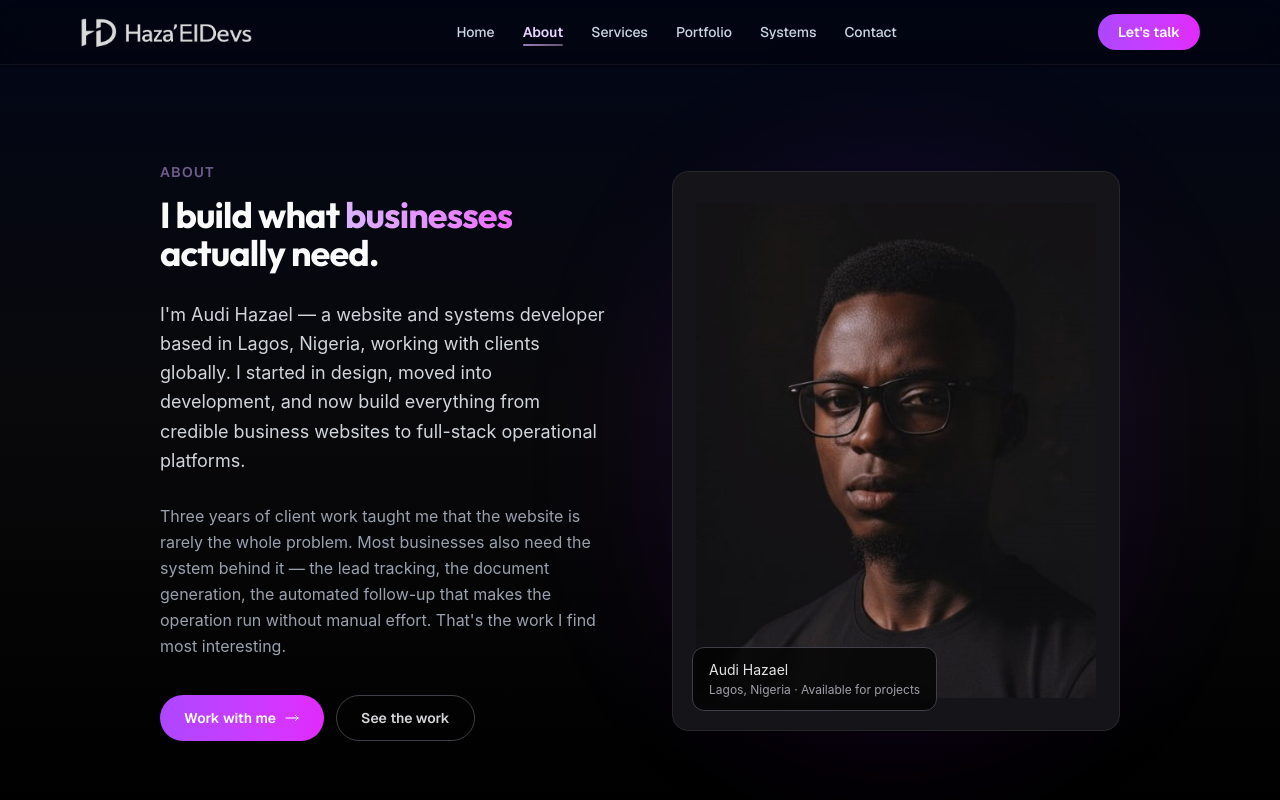
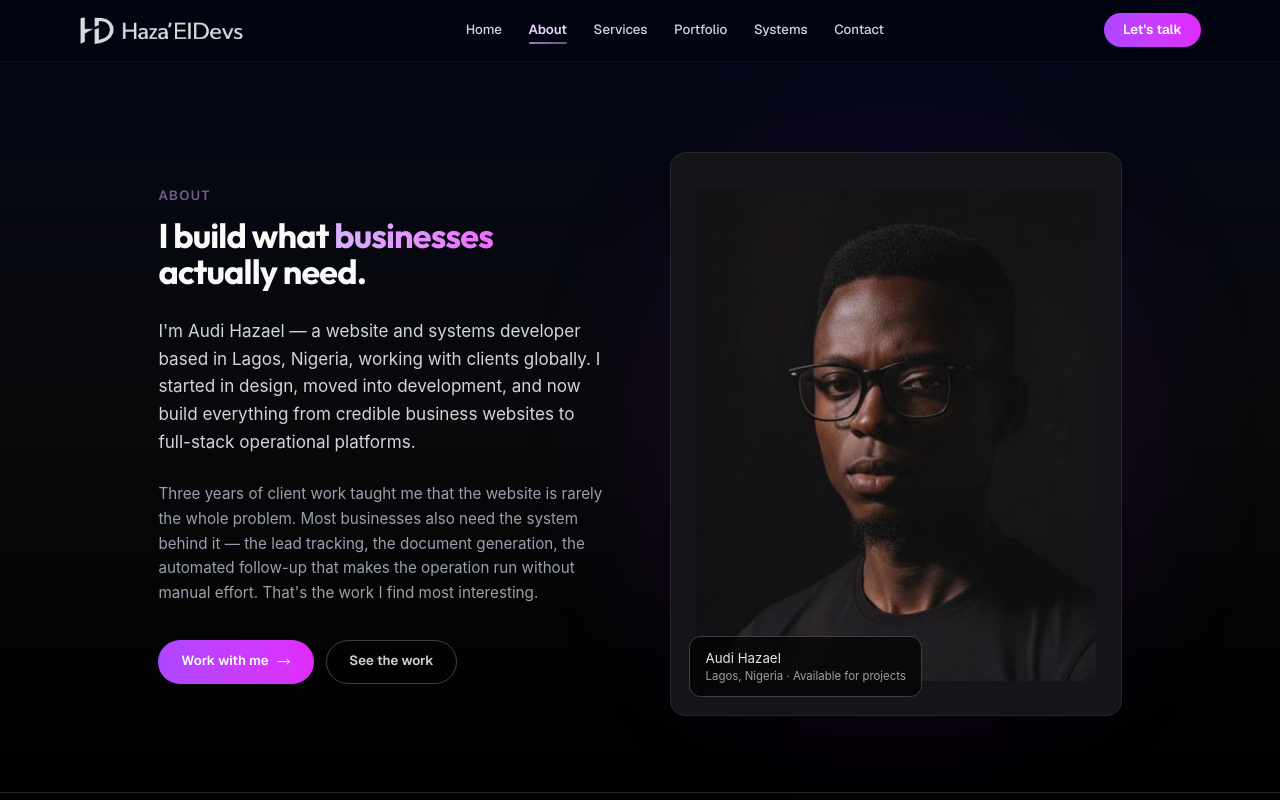
Before and after one commit to AudiHazael/hazaeldevs-portfolio, a Next.js app: page /about in a window 1280 px wide. Built offline with nearby package versions, Linux system fonts and the light colour scheme.

Commit message:
Minor aesthetic fixes

```diff
--- a/app/about/page.js
+++ b/app/about/page.js
@@ -92,24 +92,24 @@ const waLink = (msg) =>
 
 const timeline = [
   {
-    year: "2022-23",
+    year: "2021-23",
     title: "Started with design",
     desc: "Picked up Figma and learned to design interfaces before writing a single line of code. That grounding in visual thinking still shapes how every project is approached.",
   },
   {
     year: "2023–24",
     title: "First client projects",
-    desc: "Moved from design into development. Built first client sites — Artist Kelle, Soy-Joy, i4DT — learning how real businesses think about their online presence.",
+    desc: "Moved from design into development. Built first client sites — Luxor, Soy-Joy — learning how real businesses think about their online presence.",
   },
   {
-    year: "2024",
+    year: "2024-25",
     title: "Deeper client work",
-    desc: "Karez Nigeria, Luxor, Extensive Academy. Each project added a layer — automotive, premium brand, collaborative frontend with another developer.",
+    desc: "Karez Nigeria, Artist Kelle, i4DT, Extensive Academy. Each project added a layer — automotive, premium brand, collaborative frontend with another developer.",
   },
   {
-    year: "2024–25",
+    year: "2025–26",
     title: "Full-stack & systems",
-    desc: "Built HaulConnect from scratch — a full logistics operator platform with a public website, custom operations dashboard, email system, and PDF generation. No prior full-stack experience. Shipped.",
+    desc: "Built HaulConnect from scratch — a full logistics operator platform with a public website, custom operations dashboard, email system, and PDF generation.",
   },
   {
     year: "Now",
--- a/app/globals.css
+++ b/app/globals.css
@@ -12,6 +12,7 @@ html {
   background: linear-gradient(to bottom, #020617, #09090b, #000000);
   scroll-behavior: smooth;
   font-optical-sizing: auto;
+  font-size: 95%;
 }
 
 h1,
--- a/app/portfolio/page.js
+++ b/app/portfolio/page.js
@@ -182,14 +182,14 @@ const projects = [
     url: "https://i4-dt.vercel.app/",
     repo: null,
   },
-  {
-    title: "Kwik Ride",
-    tag: "Operations & Management Dashboard",
-    desc: "A clean informational landing page for a volunteer-driven initiative that teaches tech skills to students — showcasing the mission and capturing sign-ups.",
-    img: "/kwik-ride.png",
-    url: null,
-    repo: null,
-  },
+  // {
+  //   title: "Kwik Ride",
+  //   tag: "Operations & Management Dashboard",
+  //   desc: "A clean informational landing page for a volunteer-driven initiative that teaches tech skills to students — showcasing the mission and capturing sign-ups.",
+  //   img: "/kwik-ride.png",
+  //   url: null,
+  //   repo: null,
+  // },
 ];
 
 // ─── PAGE ─────────────────────────────────────────────────────────────────────
--- a/components/sections/ClientLogoSwiper.js
+++ b/components/sections/ClientLogoSwiper.js
@@ -39,13 +39,13 @@ export default function ClientLogoSwiper() {
       />
 
       <div className="mx-auto px-6 md:px-12 max-w-7xl space-y-7">
-        <p className="text-xs font-semibold text-zinc-500 uppercase tracking-[0.18em] text-start">
+        <p className="text-xs font-semibold text-zinc-500 uppercase tracking-[0.18em] text-center">
           Businesses I&apos;ve worked with
         </p>
 
         <Swiper
           modules={[Autoplay]}
-          slidesPerView={2}
+          slidesPerView={3}
           spaceBetween={64}
           loop={true}
           speed={3500}
@@ -63,14 +63,6 @@ export default function ClientLogoSwiper() {
               key={`${logo.id}-${i}`}
               className="flex items-center justify-center"
             >
-              {/*
-                KEY FIX: anchor on height, not width.
-                - h-8 (32px) is the fixed visual height for every logo
-                - w-auto lets each logo expand naturally at that height
-                - max-w-[120px] caps very wide logos so nothing dominates
-                This way all logos read at the same optical weight regardless
-                of their original dimensions or aspect ratio.
-              */}
               <div className="flex items-center justify-center h-12 w-auto max-w-35">
                 <Image
                   src={logo.src}
--- a/components/sections/Hero.js
+++ b/components/sections/Hero.js
@@ -144,7 +144,7 @@ export default function Hero() {
         </motion.h1>
 
         {/* Description */}
-        <motion.p variants={fadeInUp} className="max-w-xl text-gray-200">
+        <motion.p variants={fadeInUp} className="max-w-4xl text-gray-200">
           {config.description}
         </motion.p>
 
--- a/components/sections/Portfolio.js
+++ b/components/sections/Portfolio.js
@@ -51,7 +51,7 @@ const portfolioItems = [
   },
   {
     title: "Luxor",
-    text: "A bold and elegant digital presence for a premium watch brand. For Luxor, I crafted a stylish landing page that reflects the premium nature of the brand.",
+    text: "A bold, elegant landing page for a premium watch brand — designed to reflect exclusivity through strong typography, cinematic imagery, and a layout that lets the product speak for itself.",
     img: "/Luxor.png",
     tools: [],
     previewLink: "https://luxor-seven.vercel.app/",
@@ -73,14 +73,14 @@ const portfolioItems = [
     previewLink: "https://i4-dt.vercel.app/",
     repoLink: "#",
   },
-  {
-    title: "Kwik Ride",
-    text: "A clean informational landing page for a volunteer-driven initiative that teaches tech skills to students — showcasing the mission and capturing sign-ups.",
-    img: "/kwik-ride.png",
-    tools: [],
-    previewLink: "https://kwik-ride.vercel.app/",
-    repoLink: "#",
-  },
+  // {
+  //   title: "Kwik Ride",
+  //   text: "A clean informational landing page for a volunteer-driven initiative that teaches tech skills to students — showcasing the mission and capturing sign-ups.",
+  //   img: "/kwik-ride.png",
+  //   tools: [],
+  //   previewLink: "https://kwik-ride.vercel.app/",
+  //   repoLink: "#",
+  // },
 ];
 
 const fadeUp = {
@@ -163,12 +163,13 @@ const Portfolio = () => {
             }}
             centeredSlides={false}
             grabCursor={true}
-            className="pb-10 cursor-grab"
+            style={{ alignItems: "stretch" }}
+            className="cursor-grab [&_.swiper-slide]:h-auto"
           >
             {portfolioItems.map((item, i) => (
               <SwiperSlide key={i}>
                 <motion.div
-                  className="flex flex-col bg-zinc-900/40 backdrop-blur-md border border-zinc-800 hover:border-indigo-400 rounded-xl h-[375px] overflow-hidden transition-transform hover:-translate-y-2 duration-300 m"
+                  className="flex flex-col h-full bg-zinc-900/40 backdrop-blur-md border border-zinc-800 hover:border-indigo-400 rounded-xl overflow-hidden transition-transform hover:-translate-y-2 duration-300"
                   variants={fadeUp}
                   custom={i * 0.1}
                 >
@@ -176,7 +177,7 @@ const Portfolio = () => {
                   <Image
                     src={item.img}
                     alt={item.title}
-                    className="opacity-90 hover:opacity-100 w-full h-48 md:h-64 object-cover transition"
+                    className="opacity-90 hover:opacity-100 w-full h-40 md:h-48 object-cover transition"
                     width={640}
                     height={480}
                   />
@@ -204,7 +205,7 @@ const Portfolio = () => {
                       )}
                     </div>
 
-                    <p className="flex-1 mb-4 text-stone-200 text-sm leading-relaxed">
+                    <p className="flex-1 mb-4 text-stone-200 text-sm leading-relaxed line-clamp-4">
                       {item.text}
                     </p>
 
```
